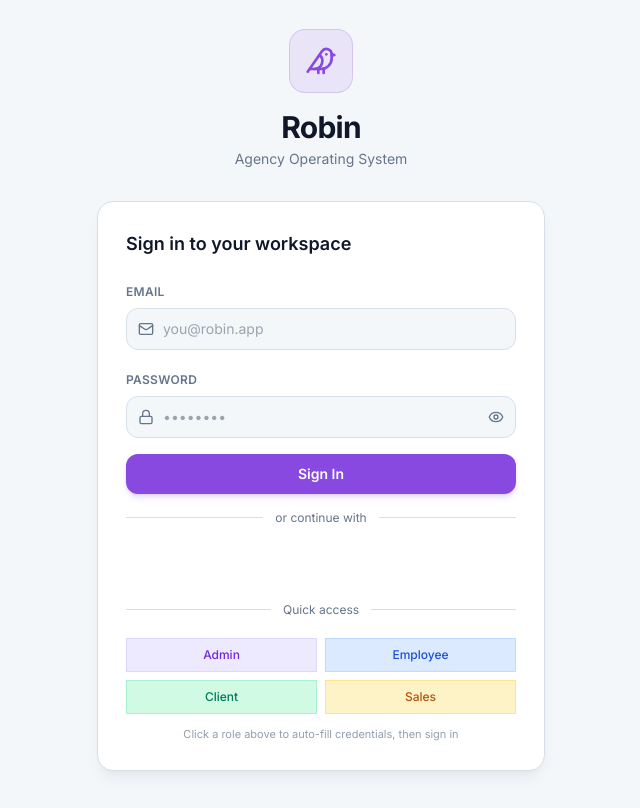
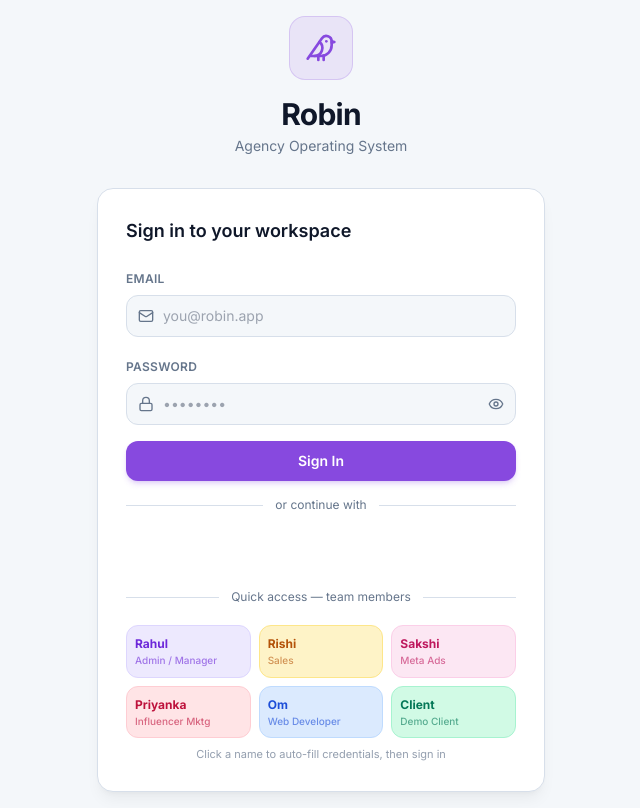
Before and after one commit to omhastagcreator-max/robin, a React (Vite) app in the folder client/: page /login in a window 1280 px wide. Shown: the whole page, without its empty margins (319-959 px from the left). Built offline with nearby package versions, Linux system fonts and the light colour scheme; no server answers.

Commit message:
fix: login page now shows all 6 team member quick-fill buttons (Rahul/Rishi/Sakshi/Priyanka/Om/Client) with role labels

```diff
--- a/client/src/pages/Login.tsx
+++ b/client/src/pages/Login.tsx
@@ -11,10 +11,14 @@ import * as api from '@/api';
 const GOOGLE_CLIENT_ID = import.meta.env.VITE_GOOGLE_CLIENT_ID || '';
 
 const DEMO_ACCOUNTS = [
-  { label: 'Admin',    email: 'admin@robin.app',    password: 'Admin1234!',    color: 'bg-violet-100 text-violet-700 border-violet-200 hover:bg-violet-200' },
-  { label: 'Employee', email: 'employee@robin.app', password: 'Employee1234!', color: 'bg-blue-100 text-blue-700 border-blue-200 hover:bg-blue-200' },
-  { label: 'Client',   email: 'client@robin.app',   password: 'Client1234!',   color: 'bg-emerald-100 text-emerald-700 border-emerald-200 hover:bg-emerald-200' },
-  { label: 'Sales',    email: 'sales@robin.app',     password: 'Sales1234!',    color: 'bg-amber-100 text-amber-700 border-amber-200 hover:bg-amber-200' },
+  // Real team members — primary
+  { label: 'Rahul',    sub: 'Admin / Manager',      email: 'rahul@hastag.in',    password: 'Rahul@1234',    color: 'bg-violet-100 text-violet-700 border-violet-200 hover:bg-violet-200' },
+  { label: 'Rishi',    sub: 'Sales',                email: 'rishi@hastag.in',    password: 'Rishi@1234',    color: 'bg-amber-100 text-amber-700 border-amber-200 hover:bg-amber-200' },
+  { label: 'Sakshi',   sub: 'Meta Ads',             email: 'sakshi@hastag.in',   password: 'Sakshi@1234',   color: 'bg-pink-100 text-pink-700 border-pink-200 hover:bg-pink-200' },
+  { label: 'Priyanka', sub: 'Influencer Mktg',      email: 'priyanka@hastag.in', password: 'Priyanka@1234', color: 'bg-rose-100 text-rose-700 border-rose-200 hover:bg-rose-200' },
+  { label: 'Om',       sub: 'Web Developer',        email: 'om@hastag.in',       password: 'Om@1234',       color: 'bg-blue-100 text-blue-700 border-blue-200 hover:bg-blue-200' },
+  // Generic demo
+  { label: 'Client',   sub: 'Demo Client',          email: 'client@robin.app',   password: 'Client1234!',   color: 'bg-emerald-100 text-emerald-700 border-emerald-200 hover:bg-emerald-200' },
 ];
 
 function LoginInner() {
@@ -174,21 +178,22 @@ function LoginInner() {
           {/* Divider */}
           <div className="flex items-center gap-3 my-5">
             <div className="flex-1 h-px bg-border" />
-            <span className="text-xs text-muted-foreground">Quick access</span>
+            <span className="text-xs text-muted-foreground">Quick access — team members</span>
             <div className="flex-1 h-px bg-border" />
           </div>
 
-          {/* Demo accounts */}
-          <div className="grid grid-cols-2 gap-2">
+          {/* Team account quick-fill buttons */}
+          <div className="grid grid-cols-3 gap-2">
             {DEMO_ACCOUNTS.map(acc => (
-              <button key={acc.label} type="button" onClick={() => fillDemo(acc)}
-                className={`px-3 py-2 rounded-lg text-xs font-medium border transition-all ${acc.color}`}>
-                {acc.label}
+              <button key={acc.email} type="button" onClick={() => fillDemo(acc)}
+                className={`px-2 py-2.5 rounded-xl text-xs font-medium border transition-all text-left ${acc.color}`}>
+                <p className="font-bold">{acc.label}</p>
+                {'sub' in acc && <p className="opacity-60 text-[10px] leading-tight mt-0.5 truncate">{acc.sub}</p>}
               </button>
             ))}
           </div>
-          <p className="text-center text-[11px] text-muted-foreground/70 mt-3">
-            Click a role above to auto-fill credentials, then sign in
+          <p className="text-center text-[11px] text-muted-foreground/70 mt-2">
+            Click a name to auto-fill credentials, then sign in
           </p>
         </div>
       </motion.div>
```
